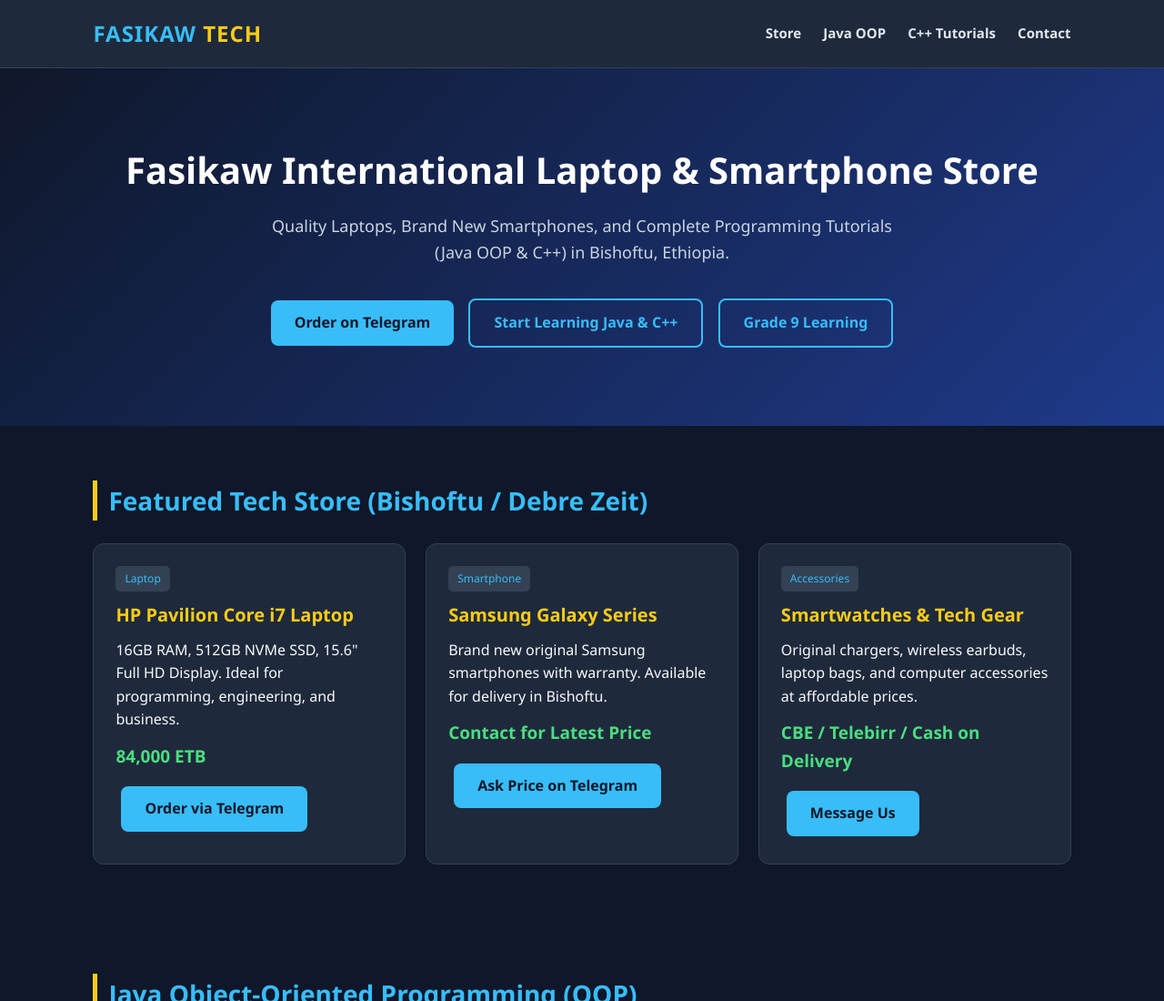
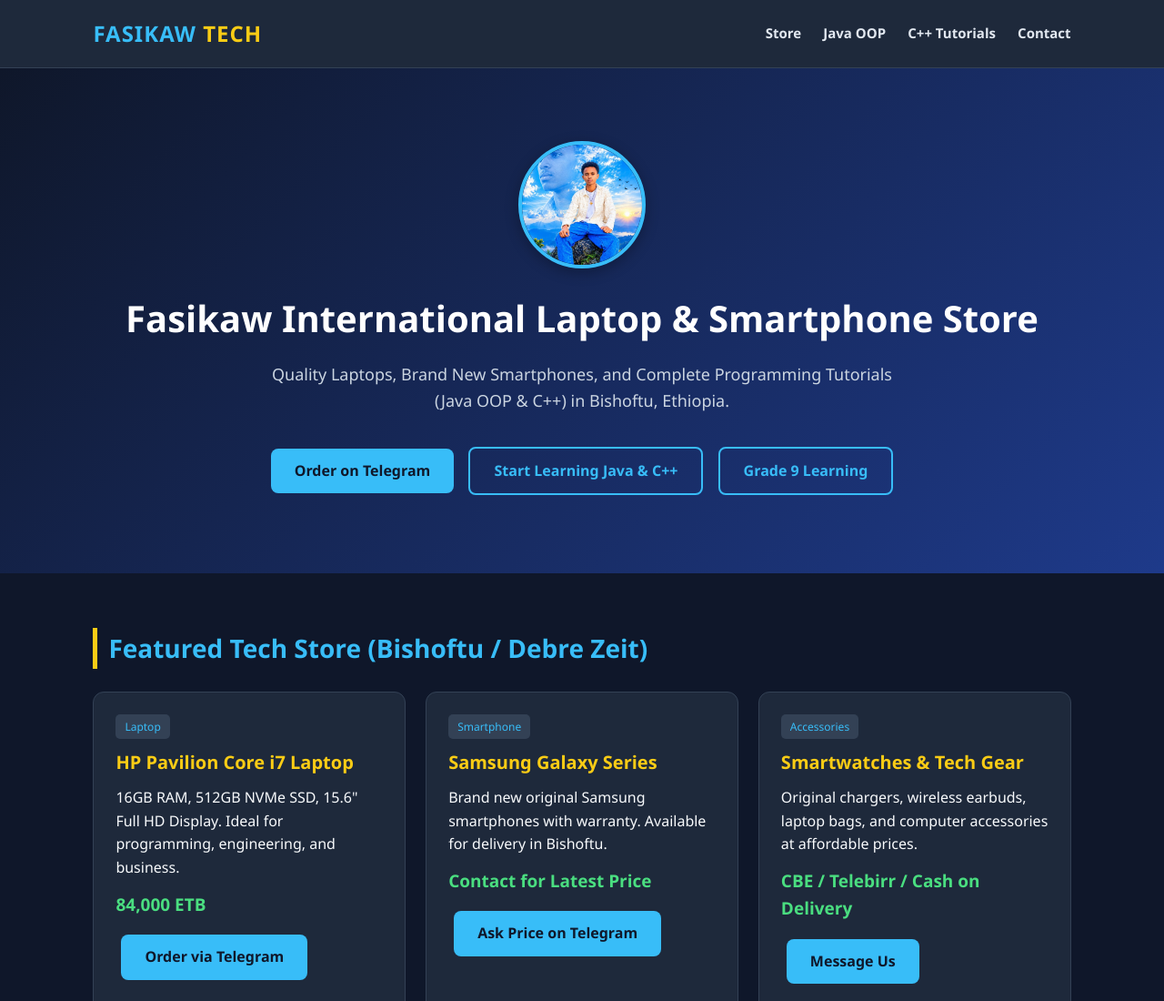
Before and after one commit to fasikawwubet27-bit/fasikawwubet27-bit.github.io, a plain HTML site: page index.html in a window 1280 px wide. Shown: the top 1100 px of the page at 91% size. Drawn offline with Linux system fonts and the light colour scheme.

Commit message:
Update index.html

```diff
--- a/index.html
+++ b/index.html
@@ -45,6 +45,8 @@
 </header>
 
 <div class="hero">
+    <img src="photo_2026-11-22_13-45-28.jpg" alt="Fasikaw Wubet" style="width: 140px; height: 140px; border-radius: 50%; object-fit: cover; border: 4px solid #38bdf8; margin-bottom: 15px; box-shadow: 0 4px 15px rgba(0,0,0,0.3);">
+
   <h1>Fasikaw International Laptop & Smartphone Store</h1>
   <p>Quality Laptops, Brand New Smartphones, and Complete Programming Tutorials (Java OOP & C++) in Bishoftu, Ethiopia.</p>
   <a href="https://t.me/fasikawtech" target="_blank" class="btn">Order on Telegram</a>
```
